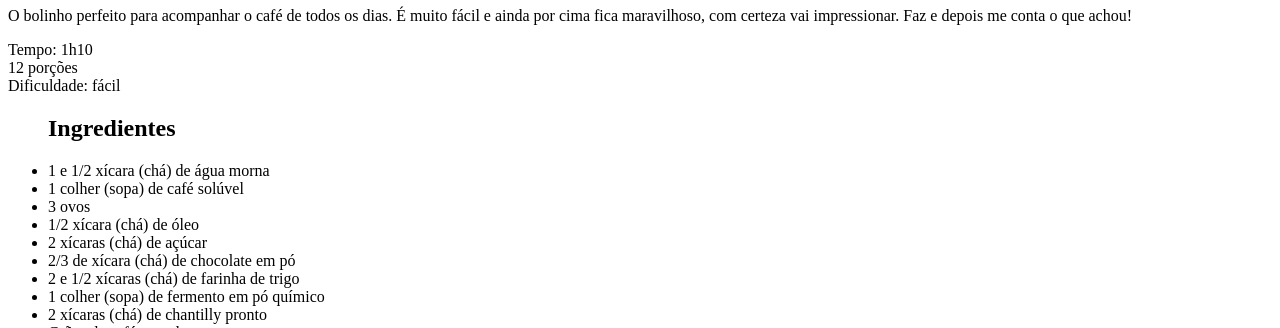
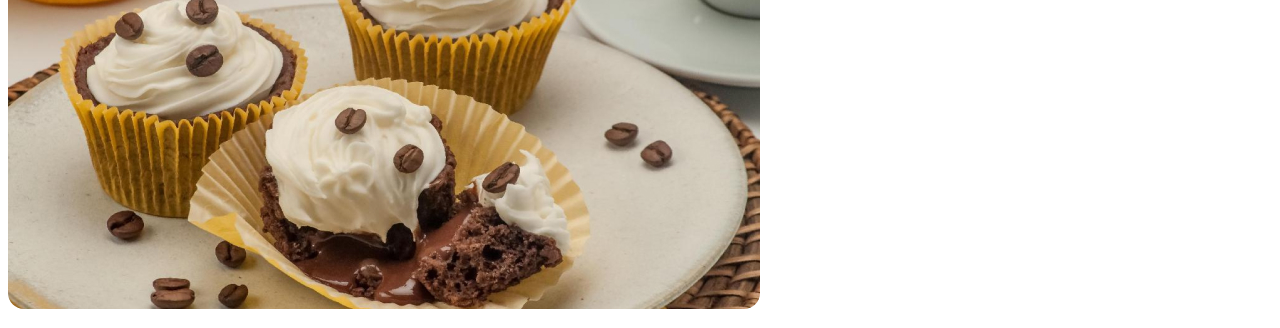
Before and after one commit to brmarques/projeto-receitas-fullstack, a plain HTML site: page index.html in a window 1280 px wide. Shown: the part 99-427 px from the top of the page. Drawn offline with Linux system fonts and the light colour scheme.

Commit message:
adicionando imagem e style.css

```diff
--- a/index.html
+++ b/index.html
@@ -4,10 +4,11 @@
   <meta charset="UTF-8">
   <meta name="viewport" content="width=device-width, initial-scale=1.0">
   <title>Document</title>
+  <link rel="stylesheet" href="style.css">
 </head>
 <body>
   <div id="page">
-    <img src="" alt="">
+    <img src="assets/main-image.jpg" alt="Imagem de um cupcake com grãos de café e um chantilly">
     <main>
       <section id="about"></section>
         <h1>Cupcake de café com chantilly</h1>
--- /dev/null
+++ b/style.css
@@ -0,0 +1,3 @@
+img {
+  border-radius: 16px;
+}
```
Also changed, not shown: assets/bg.jpg (added), assets/main-image.jpg (added).
